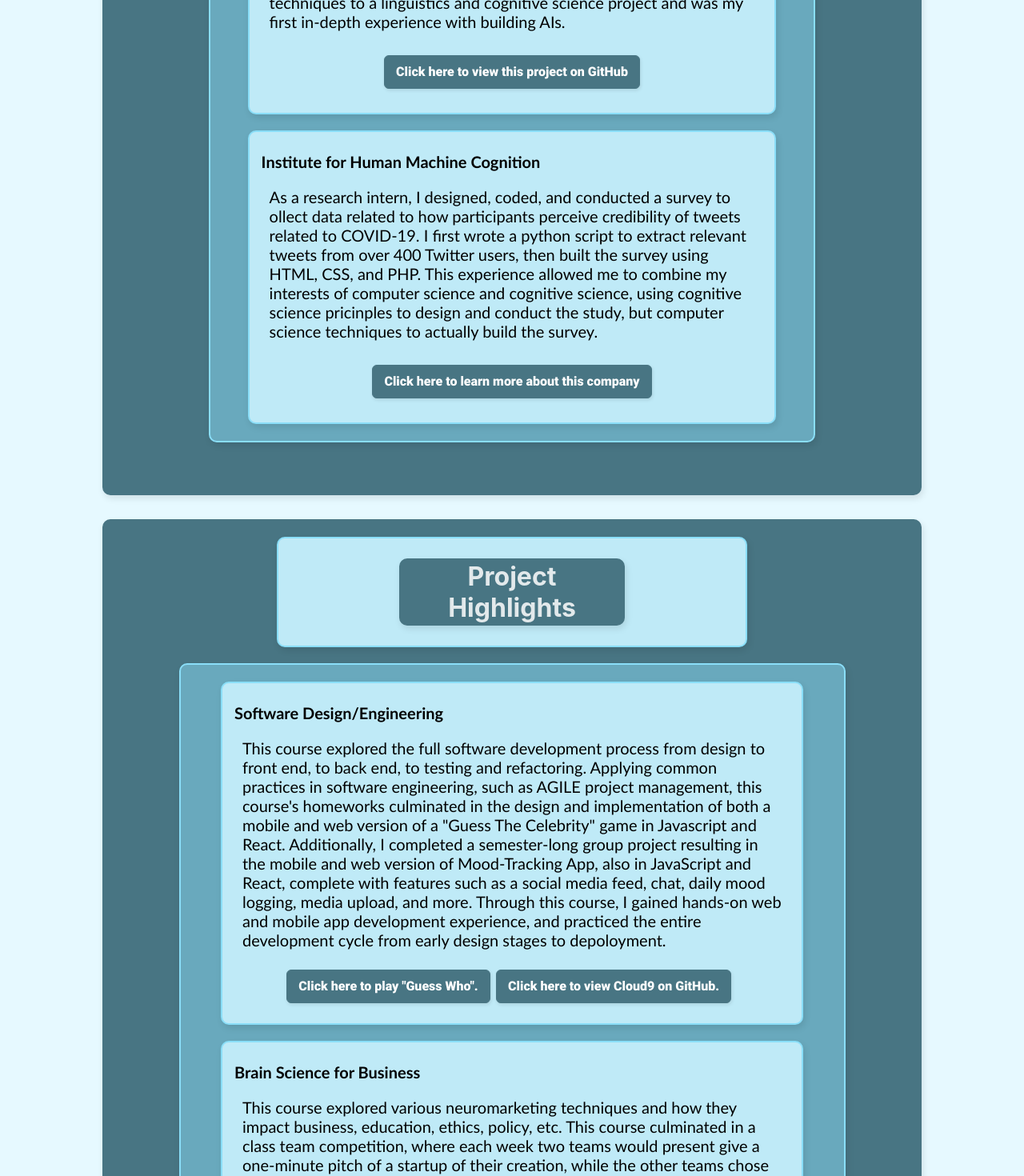
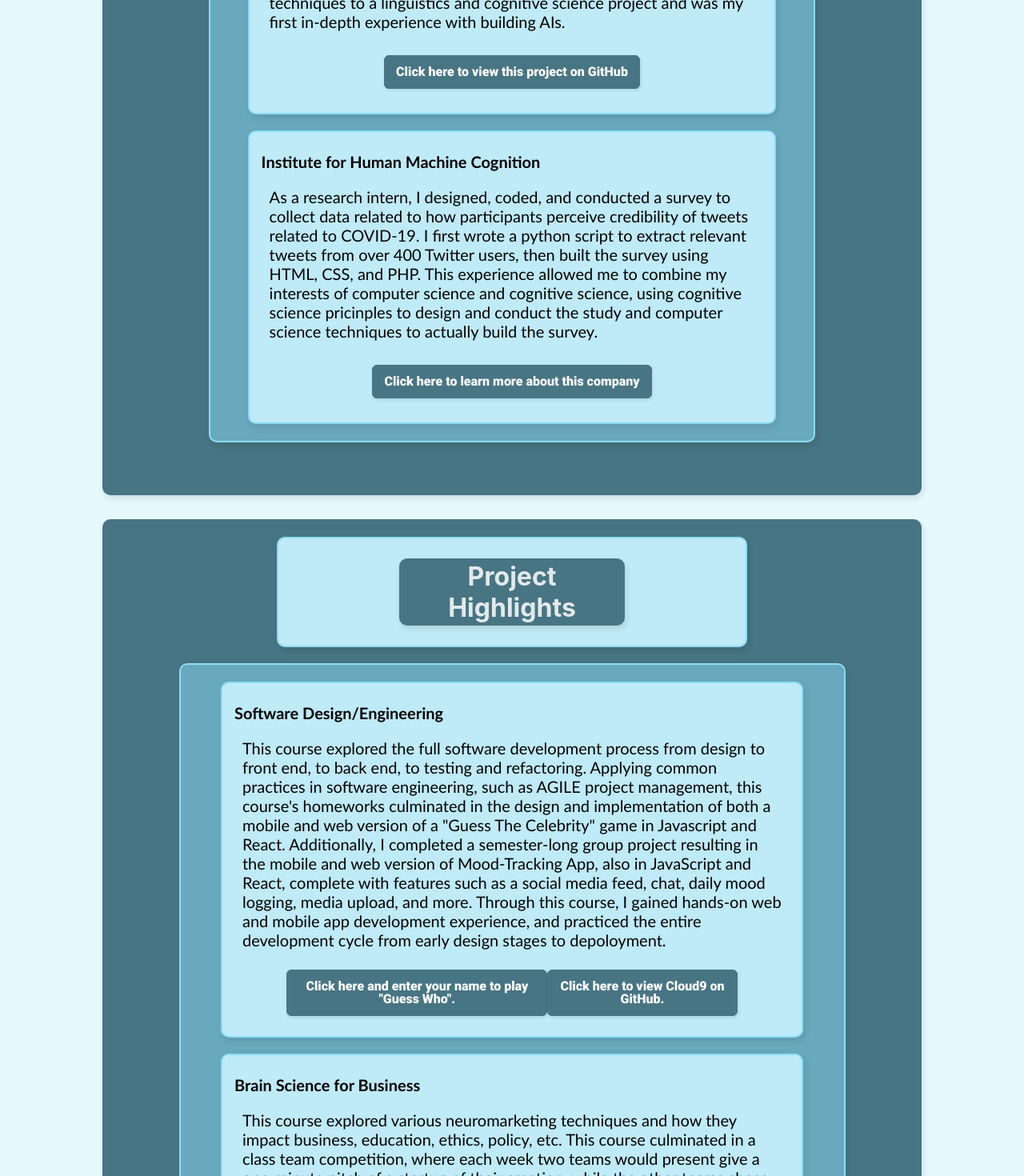
Before and after one commit to kepstein23/about-me-site, a React (Create React App) app: page / in a window 1280 px wide. Shown: the part 1948-3418 px from the top of the page at 80% size. Built offline with nearby package versions, Linux system fonts and the light colour scheme.

Commit message:
typo fixes

```diff
--- a/src/components/Coursework.js
+++ b/src/components/Coursework.js
@@ -167,7 +167,7 @@ export function Coursework() {
                   href="http://calm-beach-22652.herokuapp.com/"
                   target="_blank"
                 >
-                  Click here to play "Guess Who".
+                  Click here and enter your name to play "Guess Who".
                 </a>
                 <a
                   style={{textDecoration: "none"}}
--- a/src/components/Experiences.js
+++ b/src/components/Experiences.js
@@ -174,13 +174,13 @@ export function Experiences() {
               <h3 className="subtitle">Institute for Human Machine Cognition</h3>
               <br/>
               <p className="text">
-              As a research intern, I designed, coded, and conducted a survey to ollect data
+              As a research intern, I designed, coded, and conducted a survey to collect data
               related to how participants perceive credibility of tweets related to COVID-19.
               I first wrote a python script to extract relevant tweets from over 400 Twitter
               users, then built the survey using HTML, CSS, and PHP.  This experience allowed
               me to combine my interests of computer science and cognitive science, using
-              cognitive science pricinples to design and conduct the study, but computer science
-               techniques to actually build the survey.
+              cognitive science pricinples to design and conduct the study and computer science
+              techniques to actually build the survey.
               </p>
               <br/>
               <div style={{display: "flex", padding: "5px", justifyContent: "center"}}>
```
